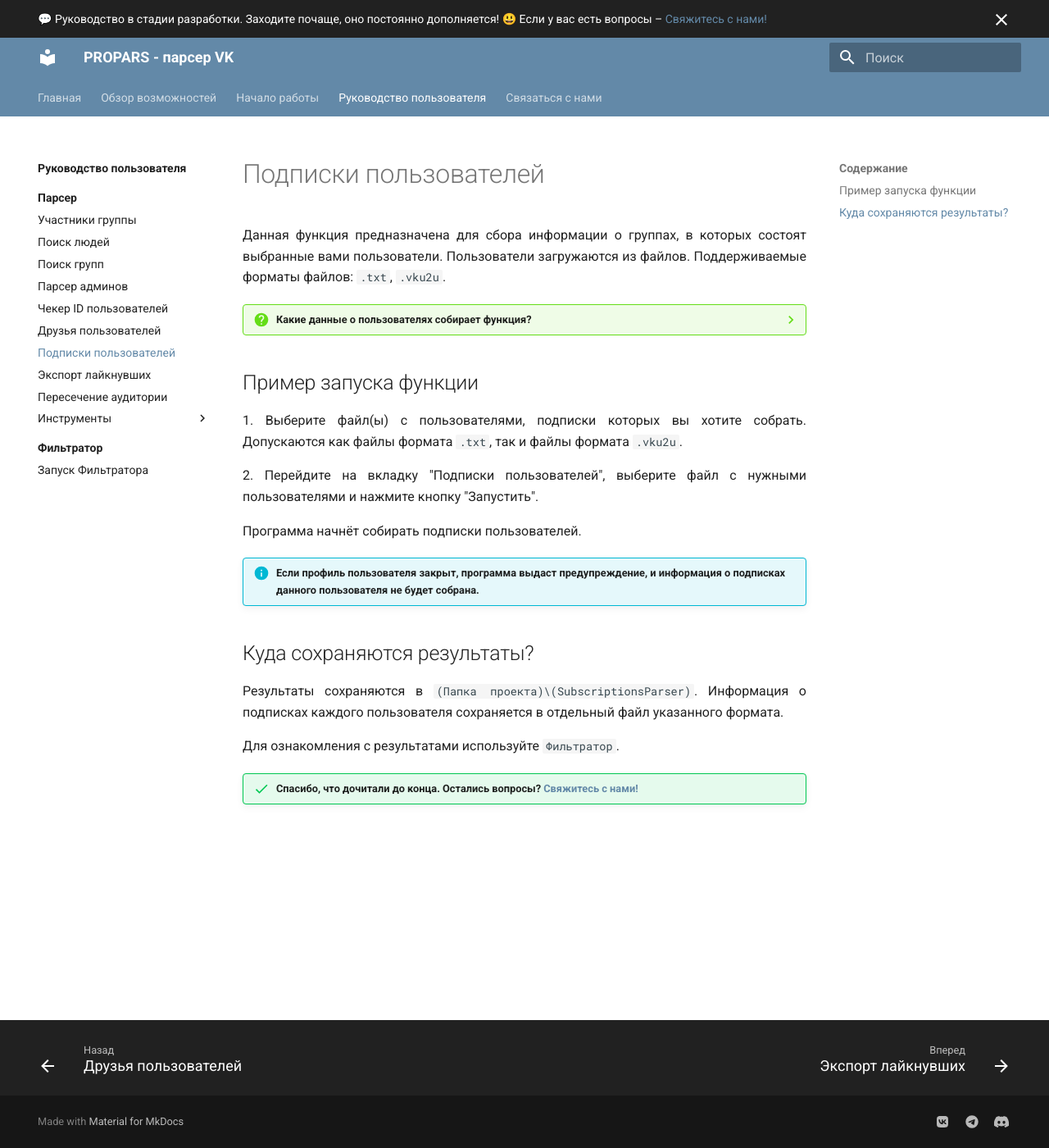
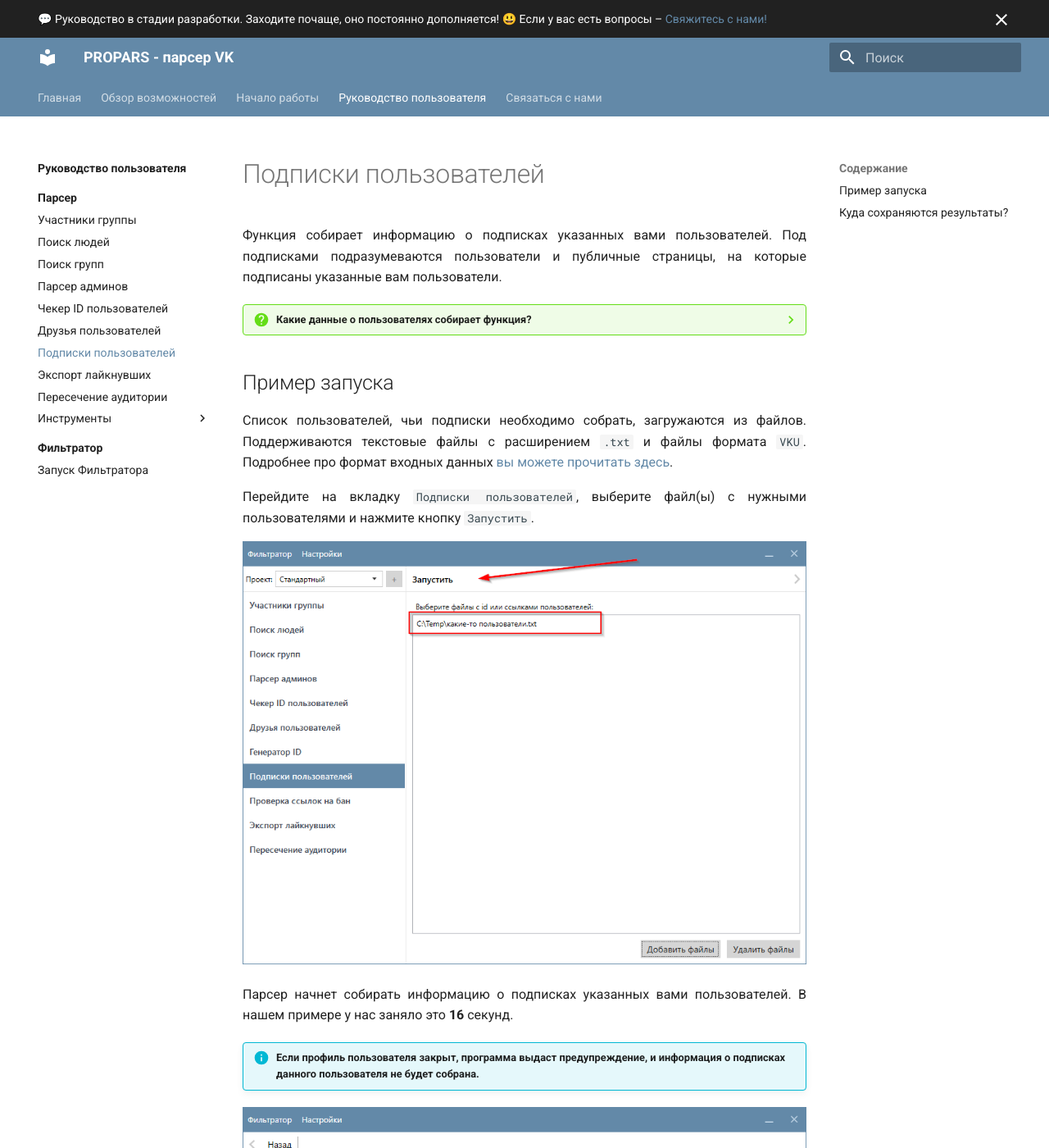
Before and after one commit to VK-Utility/docs, an MkDocs documentation site: the page built from docs/docs/parser/users-subscriptions.md, in a window 1280 px wide and 1400 px high. Shown: the whole window at 82% size. Built offline with MkDocs 1.6.1 and Material for MkDocs 9.7.7, drawn with Linux system fonts in a browser that asks for light colours; some of the changed text lies outside the part shown.

Commit message:
Docs for users subscription

```diff
--- a/docs/docs/parser/users-subscriptions.md
+++ b/docs/docs/parser/users-subscriptions.md
@@ -2,44 +2,75 @@
 
 <div style="text-align: justify">
   <p>
-  Данная функция предназначена для сбора информации о группах, в которых состоят выбранные вами пользователи. Пользователи загружаются из файлов. Поддерживаемые форматы файлов: <code>.txt</code>, <code>.vku2u</code>.
-  </p>
-
-  <p>
+  Функция собирает информацию о подписках указанных вами пользователей. Под подписками подразумеваются пользователи и публичные страницы,  на которые подписаны указанные вам пользователи.
   </p>
 </div>
 
 ??? question "Какие данные о пользователях собирает функция?"
     Это зависит от ваших настроек. Ознакомьтесь с разделом [Настройка Парсера](./index.md#settings).
 
-## Пример запуска функции
+## Пример запуска
 
 <div style="text-align: justify">
   <p>
-    1. Выберите файл(ы) с пользователями, подписки которых вы хотите собрать. Допускаются как файлы формата <code>.txt</code>, так и файлы формата <code>.vku2u</code>.
-    </p>
+    Список пользователей, чьи подписки необходимо собрать, загружаются из файлов. Поддерживаются текстовые файлы с расширением <code>.txt</code> и файлы формата <code>VKU</code>. Подробнее про формат входных данных <a href="../#txt-format">вы можете прочитать здесь</a>.
+  </p>
 
   <p>
-      2. Перейдите на вкладку "Подписки пользователей", выберите файл с нужными пользователями и нажмите кнопку "Запустить".
-    </p>
+    Перейдите на вкладку <code>Подписки пользователей</code>, выберите файл(ы) с нужными пользователями и нажмите кнопку <code>Запустить</code>.
+  </p>
 </div>
+
+![](../../img/parser/users-subscriptions/example_1.png)
 
 <div style="text-align: justify">
   <p>
-    Программа начнёт собирать подписки пользователей.
+    Парсер начнет собирать информацию о подписках указанных вами пользователей. В нашем примере у нас заняло это <b>16</b> секунд.
   </p>
 </div>
 
 !!! info "Если профиль пользователя закрыт, программа выдаст предупреждение, и информация о подписках данного пользователя не будет собрана."
 
+![](../../img/parser/users-subscriptions/example_2.png)
+
+
 ## Куда сохраняются результаты?
 
 <div style="text-align: justify">
-  <p>Результаты сохраняются в <code>(Папка проекта)\(SubscriptionsParser)</code>. Информация о подписках каждого пользователя сохраняется в отдельный файл указанного формата.
+  <p>
+    Результаты сохраняются в <code>(Папка проекта)\(SubscriptionsParser)</code>. Информация о подписках каждого пользователя сохраняется в отдельный файл:
+    <ul>
+      <li>пользователи в файл с именем <code>&lt;ID_пользователя&gt;_users</code> формата <code>VKU</code>;</li>
+      <li>публичные страницы в текстовый файл с именем <code>&lt;ID_пользователя&gt;_pages</code>.</li>
+    </ul>
   </p>
-
-  <p>Для ознакомления с результатами используйте <code>Фильтратор</code>.</p>
-
 </div>
 
+!!! info "Вместо <code>&lt;ID_пользователя&gt;</code> — ID соответствующего пользователя. Если у пользователя нет подписок или его профиль закрыт — то для такого пользователя ни один из файлов не будет создан. Возможно создание только одного файла для пользователя, в том случае, если у него в подписках только пользователи или только публичные страницы."
+
+![](../../img/parser/users-subscriptions/results_1.png)
+
+<div style="text-align: justify">
+  <p>
+    По двойному клику левой кнопкой вы можете открыть результаты для ознакомления.
+  </p>
+</div>
+
+=== "Файл с пользователями"
+    <div style="text-align: justify">
+      <p>
+        Файл с пользователями будет открыт в Фильтраторе.
+      </p>
+    </div>
+    ![](../../img/parser/users-subscriptions/results_2.png)
+
+=== "Файл с публичными страницами"
+    <div style="text-align: justify">
+      <p>
+        Файл с публичными страницами будет открыт в текстовом редакторе.
+      </p>
+    </div>
+    ![](../../img/parser/users-subscriptions/results_3.png)
+
+
 !!! success "Спасибо, что дочитали до конца. Остались вопросы? <a href="../../../support">Свяжитесь с нами!</a>"
```
Also changed, not shown: docs/img/parser/users-subscriptions/example_1.png (added), docs/img/parser/users-subscriptions/example_2.png (added), docs/img/parser/users-subscriptions/results_1.png (added), docs/img/parser/users-subscriptions/results_2.png (added), docs/img/parser/users-subscriptions/results_3.png (added).
